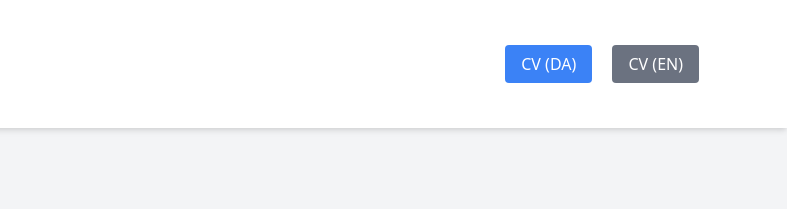
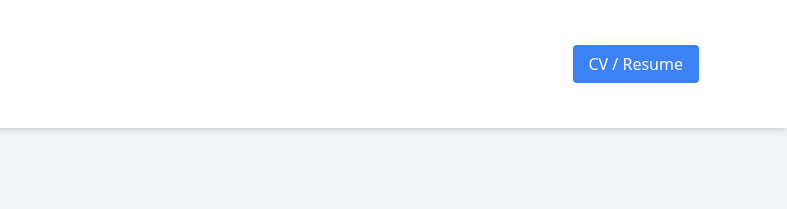
Before and after one commit to Rafierra/tobias-ml-projecs, a plain HTML site: page index.html in a window 1280 px wide. Shown: the top 209 px of the page, 493-1280 px from the left. Drawn offline with nearby package versions, Linux system fonts and the light colour scheme.

Commit message:
Update index.html
Change CV

```diff
--- a/index.html
+++ b/index.html
@@ -26,8 +26,7 @@
         </div>
       </div>
       <div class="space-x-4">
-        <a href="cv.html" class="px-4 py-2 bg-blue-500 text-white rounded hover:bg-blue-600">CV (DA)</a>
-        <a href="cv_en.html" class="px-4 py-2 bg-gray-500 text-white rounded hover:bg-gray-600">CV (EN)</a>
+        <a href="cv.html" class="px-4 py-2 bg-blue-500 text-white rounded hover:bg-blue-600">CV / Resume</a>
       </div>
     </div>
   </header>
```
